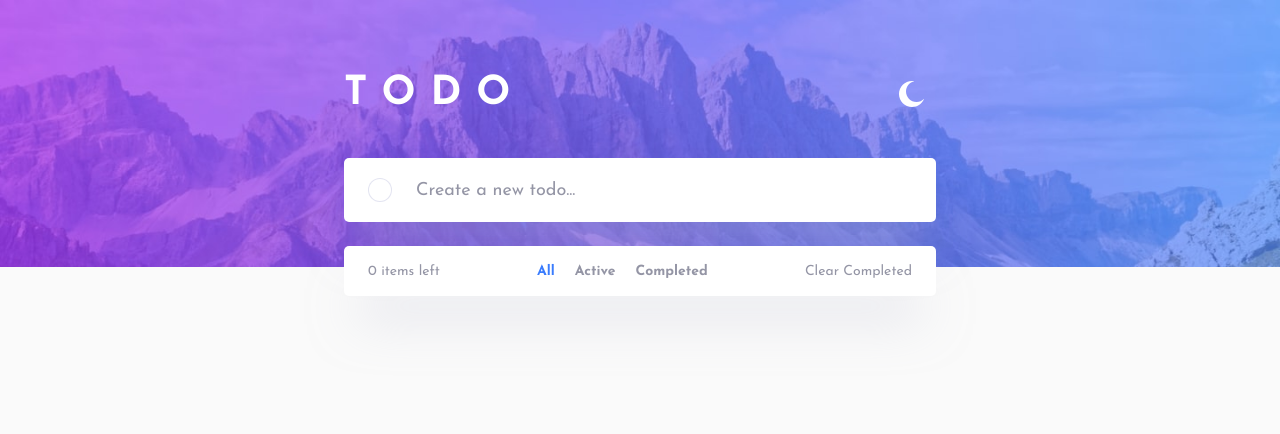
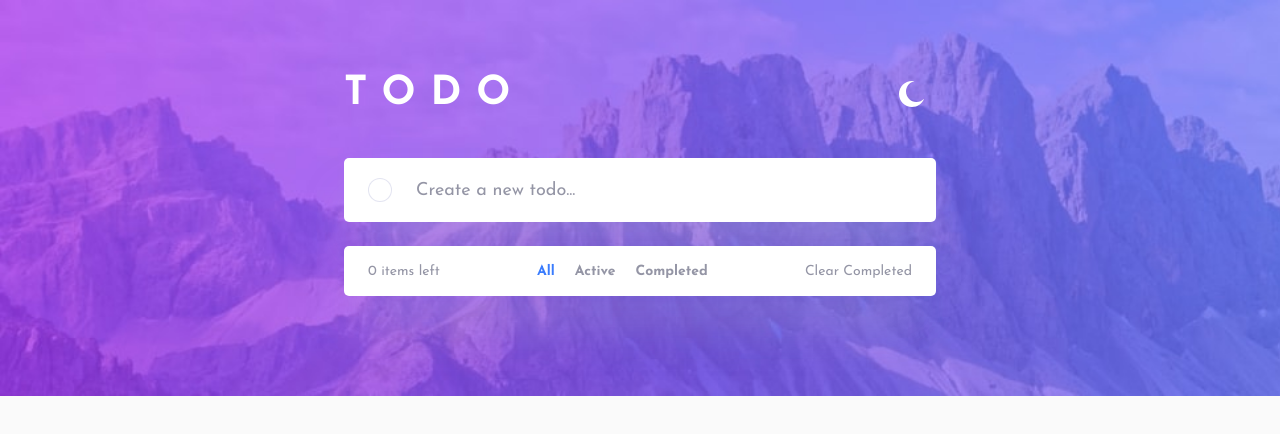
Before and after one commit to abedmohammed/web-snippets, a React (Create React App) app in the folder todoapp/: page / in a window 1280 px wide. Shown: the top 434 px of the page. Built offline with nearby package versions, Linux system fonts and the light colour scheme; the HTML template or start-up script is replaced by a standard one.

Commit message:
todoapp: fixed background responsive

```diff
--- a/todoapp/src/App.css
+++ b/todoapp/src/App.css
@@ -1,7 +1,13 @@
 .background {
   background-image: var(--img-background-banner);
   background-repeat: no-repeat;
-  background-size: contain;
+  background-size: cover;
+}
+
+@media only screen and (max-width: 75em) {
+  .background {
+    background-size: contain;
+  }
 }
 
 .container {
```
